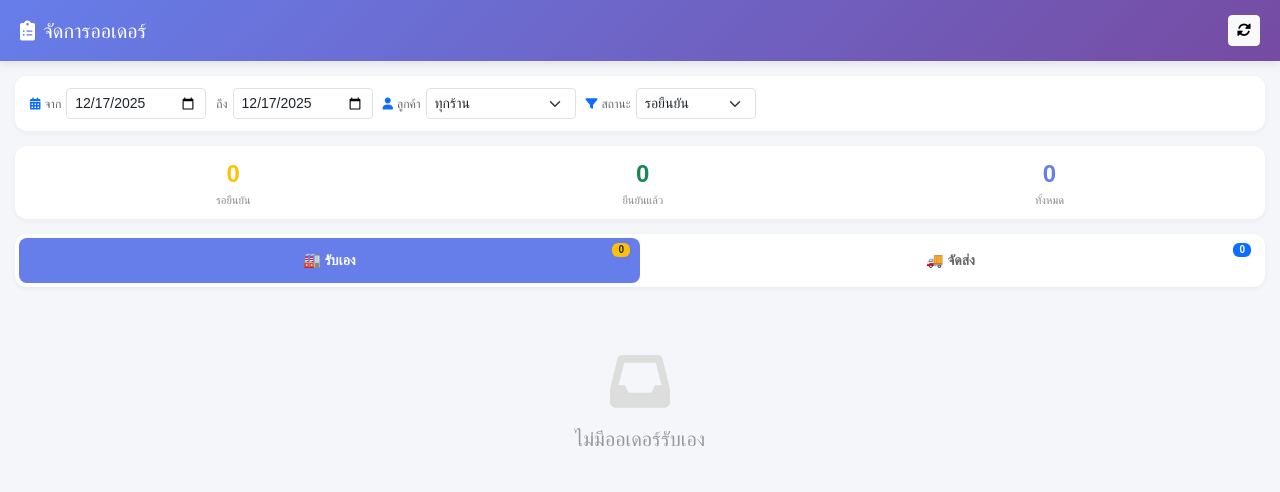
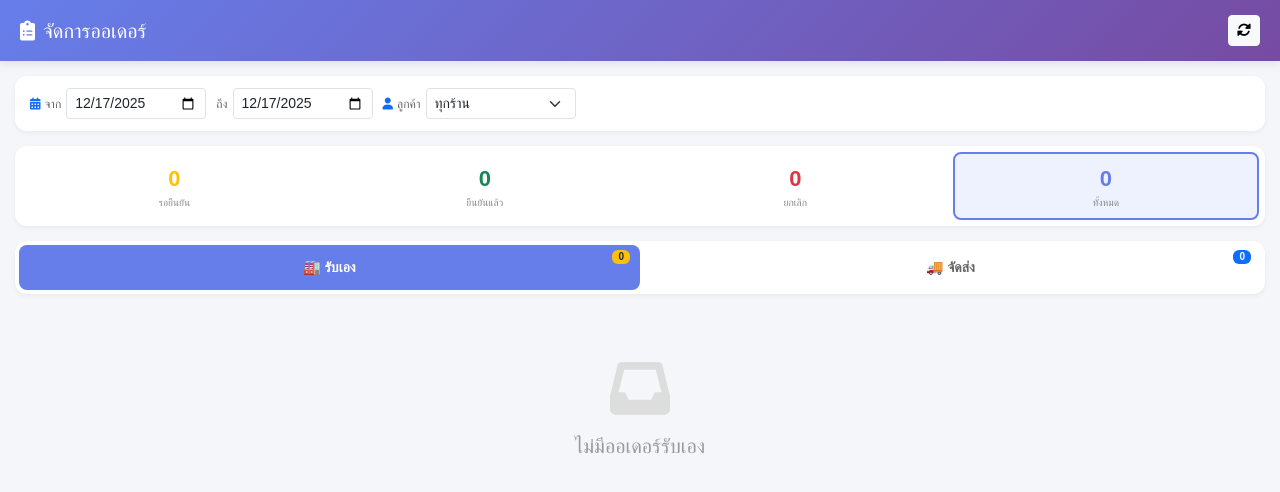
Before and after one commit to ckflow/office_panwarin, a plain HTML site: page orders.html in a window 1280 px wide. Drawn offline with nearby package versions, Linux system fonts and the light colour scheme; no server answers.

Commit message:
Update orders.html

```diff
--- a/orders.html
+++ b/orders.html
@@ -180,27 +180,45 @@
 
         .summary-bar {
             background: white;
-            padding: 10px 15px;
+            padding: 6px;
             margin: 0 15px 15px;
             border-radius: 12px;
             display: flex;
-            justify-content: space-around;
             box-shadow: 0 2px 5px rgba(0,0,0,0.05);
+            gap: 4px;
         }
         .summary-item {
+            flex: 1;
             text-align: center;
+            padding: 8px 5px;
+            border-radius: 8px;
+            cursor: pointer;
+            transition: all 0.2s;
+            border: 2px solid transparent;
+        }
+        .summary-item:hover {
+            background: #f8f9fa;
+        }
+        .summary-item.active {
+            border-color: currentColor;
+            background: #f8f9fa;
         }
         .summary-number {
-            font-size: 24px;
+            font-size: 22px;
             font-weight: bold;
         }
         .summary-label {
-            font-size: 11px;
+            font-size: 10px;
             color: #888;
         }
         .summary-pending .summary-number { color: #ffc107; }
+        .summary-pending.active { border-color: #ffc107; background: #fff9e6; }
         .summary-confirmed .summary-number { color: #198754; }
+        .summary-confirmed.active { border-color: #198754; background: #e8f5e9; }
+        .summary-cancelled .summary-number { color: #dc3545; }
+        .summary-cancelled.active { border-color: #dc3545; background: #fdeaea; }
         .summary-total .summary-number { color: #667eea; }
+        .summary-total.active { border-color: #667eea; background: #eef2ff; }
 
         .loading-overlay {
             position: fixed;
@@ -267,28 +285,23 @@
                     <option value="">ทุกร้าน</option>
                 </select>
             </div>
-            <div class="filter-group">
-                <label><i class="fas fa-filter text-primary me-1"></i>สถานะ</label>
-                <select id="statusFilter" class="form-select form-select-sm status-select" onchange="loadOrders()">
-                    <option value="">ทั้งหมด</option>
-                    <option value="pending" selected>รอยืนยัน</option>
-                    <option value="confirmed">ยืนยันแล้ว</option>
-                    <option value="cancelled">ยกเลิก</option>
-                </select>
-            </div>
         </div>
     </div>
 
     <div class="summary-bar">
-        <div class="summary-item summary-pending">
+        <div class="summary-item summary-pending" onclick="filterByStatus('pending')">
             <div class="summary-number" id="countPending">0</div>
             <div class="summary-label">รอยืนยัน</div>
         </div>
-        <div class="summary-item summary-confirmed">
+        <div class="summary-item summary-confirmed" onclick="filterByStatus('confirmed')">
             <div class="summary-number" id="countConfirmed">0</div>
             <div class="summary-label">ยืนยันแล้ว</div>
         </div>
-        <div class="summary-item summary-total">
+        <div class="summary-item summary-cancelled" onclick="filterByStatus('cancelled')">
+            <div class="summary-number" id="countCancelled">0</div>
+            <div class="summary-label">ยกเลิก</div>
+        </div>
+        <div class="summary-item summary-total active" onclick="filterByStatus('')">
             <div class="summary-number" id="countTotal">0</div>
             <div class="summary-label">ทั้งหมด</div>
         </div>
@@ -319,6 +332,7 @@
         const BASE_URL = "https://n8n.ckflowsystem.com/webhook";
         let allOrders = [];
         let allCustomers = [];
+        let currentStatusFilter = ''; // เริ่มต้นแสดงทั้งหมด
 
         // Initialize
         document.addEventListener('DOMContentLoaded', function() {
@@ -326,6 +340,25 @@
             loadCustomers();
             loadOrders();
         });
+
+        function filterByStatus(status) {
+            currentStatusFilter = status;
+
+            // Update active state
+            document.querySelectorAll('.summary-item').forEach(item => item.classList.remove('active'));
+
+            if (status === 'pending') {
+                document.querySelector('.summary-pending').classList.add('active');
+            } else if (status === 'confirmed') {
+                document.querySelector('.summary-confirmed').classList.add('active');
+            } else if (status === 'cancelled') {
+                document.querySelector('.summary-cancelled').classList.add('active');
+            } else {
+                document.querySelector('.summary-total').classList.add('active');
+            }
+
+            renderOrders(); // render ใหม่ตาม filter ที่เลือก
+        }
 
         function initDate() {
             const today = new Date();
@@ -372,9 +405,9 @@
             const dateFrom = document.getElementById('dateFrom').value;
             const dateTo = document.getElementById('dateTo').value;
             const customerId = document.getElementById('customerFilter').value;
-            const status = document.getElementById('statusFilter').value;
 
             try {
+                // ดึงข้อมูลทั้งหมด (ไม่ filter status ที่ backend)
                 const res = await fetch(`${BASE_URL}/get-pending-orders`, {
                     method: 'POST',
                     headers: { 'Content-Type': 'application/json' },
@@ -382,14 +415,14 @@
                         dateFrom,
                         dateTo,
                         customerId: customerId || null,
-                        status: status || null
+                        status: null  // ดึงทุกสถานะ
                     })
                 });
                 allOrders = await res.json();
                 if (!Array.isArray(allOrders)) allOrders = [];
 
+                updateSummary();
                 renderOrders();
-                updateSummary();
             } catch (e) {
                 console.error('Error loading orders:', e);
                 allOrders = [];
@@ -400,10 +433,16 @@
         }
 
         function renderOrders() {
-            const pickupOrders = allOrders.filter(o => o.delivery_round === 'pickup');
-            const deliveryOrders = allOrders.filter(o => o.delivery_round !== 'pickup');
+            // Filter by status first
+            let filteredOrders = allOrders;
+            if (currentStatusFilter) {
+                filteredOrders = allOrders.filter(o => o.status === currentStatusFilter);
+            }
 
-            // Update badges
+            const pickupOrders = filteredOrders.filter(o => o.delivery_round === 'pickup');
+            const deliveryOrders = filteredOrders.filter(o => o.delivery_round !== 'pickup');
+
+            // Update badges (นับเฉพาะ pending)
             const pendingPickup = pickupOrders.filter(o => o.status === 'pending').length;
             const pendingDelivery = deliveryOrders.filter(o => o.status === 'pending').length;
             document.getElementById('badgePickup').textContent = pendingPickup;
@@ -591,9 +630,11 @@
         function updateSummary() {
             const pending = allOrders.filter(o => o.status === 'pending').length;
             const confirmed = allOrders.filter(o => o.status === 'confirmed').length;
+            const cancelled = allOrders.filter(o => o.status === 'cancelled').length;
 
             document.getElementById('countPending').textContent = pending;
             document.getElementById('countConfirmed').textContent = confirmed;
+            document.getElementById('countCancelled').textContent = cancelled;
             document.getElementById('countTotal').textContent = allOrders.length;
         }
 
```
